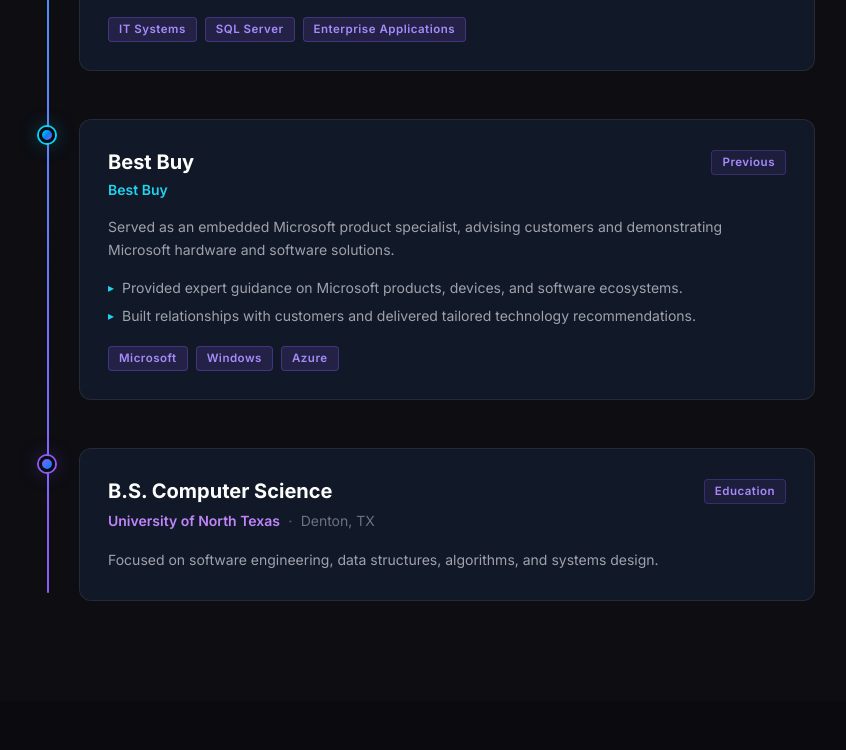
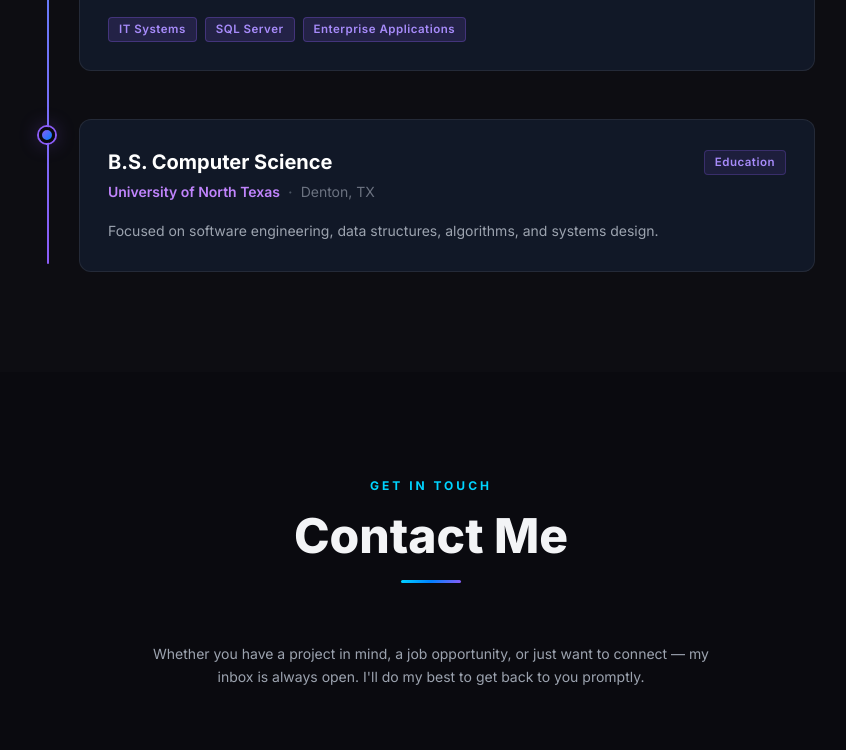
Before and after one commit to RobbyBenipal/RobbyBenipal.github.io, a website: page index.html in a window 1280 px wide. Shown: the part 5687-6437 px from the top of the page, without its empty margins (209-1055 px from the left). Drawn offline with Linux system fonts and the light colour scheme.

Commit message:
feat: remove Best Buy experience section from timeline

```diff
--- a/index.html
+++ b/index.html
@@ -826,42 +826,6 @@
               </div>
             </div>
 
-            <!-- Experience Item 3 — Best Buy -->
-            <div class="timeline-item fade-in-up delay-200">
-              <div class="timeline-dot" aria-hidden="true"></div>
-              <div class="timeline-card">
-                <div class="flex flex-wrap items-start justify-between gap-4 mb-4">
-                  <div>
-                    <h3 class="text-xl font-bold text-white">Best Buy</h3>
-                    <div class="flex items-center gap-2 mt-1">
-                      <span class="text-cyan-400 font-semibold text-sm">Best Buy</span>
-                    </div>
-                  </div>
-                  <div class="text-right">
-                    <span class="timeline-badge" style="background: rgba(139,92,246,0.1); border-color: rgba(139,92,246,0.25); color: #a78bfa;">Previous</span>
-                  </div>
-                </div>
-                <p class="text-gray-400 text-sm leading-relaxed mb-4">
-                  Served as an embedded Microsoft product specialist, advising customers and demonstrating Microsoft hardware and software solutions.
-                </p>
-                <ul class="space-y-2 text-sm text-gray-400">
-                  <li class="flex items-start gap-2">
-                    <span class="text-cyan-400 mt-0.5 text-xs" aria-hidden="true">▸</span>
-                    Provided expert guidance on Microsoft products, devices, and software ecosystems.
-                  </li>
-                  <li class="flex items-start gap-2">
-                    <span class="text-cyan-400 mt-0.5 text-xs" aria-hidden="true">▸</span>
-                    Built relationships with customers and delivered tailored technology recommendations.
-                  </li>
-                </ul>
-                <div class="flex flex-wrap gap-2 mt-5">
-                  <span class="tech-tag">Microsoft</span>
-                  <span class="tech-tag">Windows</span>
-                  <span class="tech-tag">Azure</span>
-                </div>
-              </div>
-            </div>
-
             <!-- Education Item -->
             <div class="timeline-item fade-in-up delay-300">
               <div class="timeline-dot" aria-hidden="true" style="background: linear-gradient(135deg, #8b5cf6, #0080ff); box-shadow: 0 0 0 2px #8b5cf6, 0 0 20px rgba(139,92,246,0.4);"></div>
```
